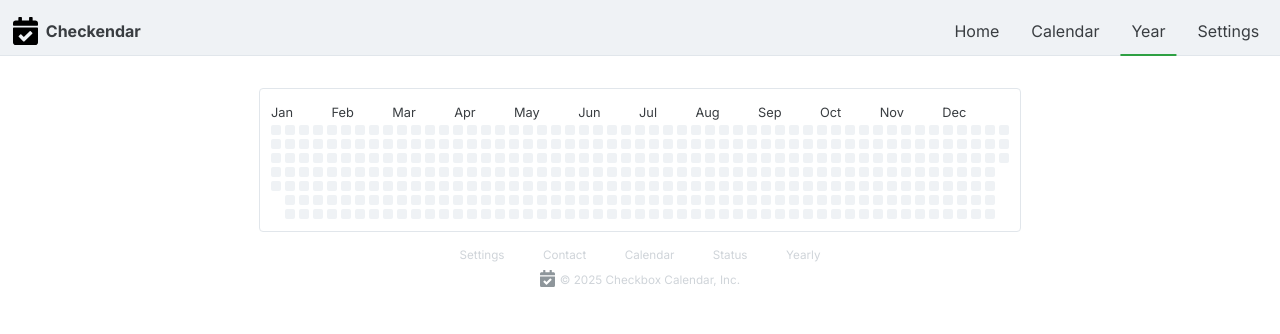
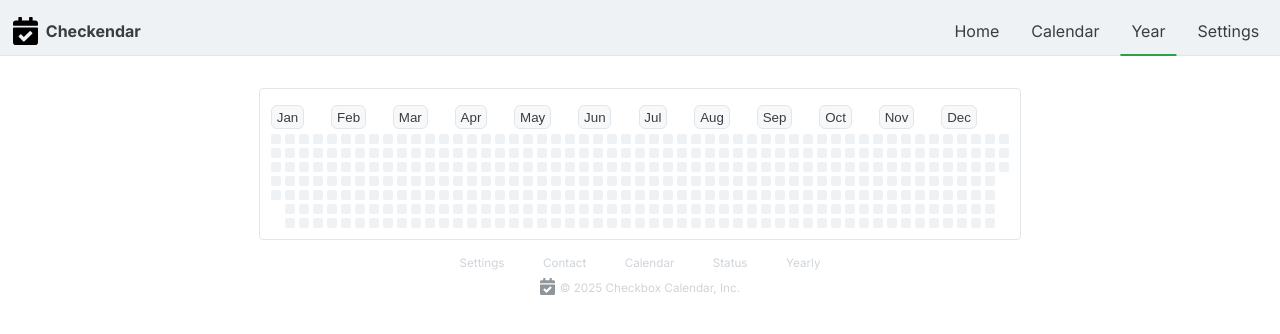
Before and after one commit to DavidAkerlind/vite-react-test-repo, a React (Vite) app: page /#/yearly-view in a window 1280 px wide. Shown: the top 334 px of the page. Built offline with nearby package versions, Linux system fonts and the light colour scheme.

Commit message:
Refactor MonthHeader to use Button component for month selection; adjust CSS for improved layout and styling

```diff
--- a/src/components/MonthHeader.jsx
+++ b/src/components/MonthHeader.jsx
@@ -1,4 +1,5 @@
 import React from 'react';
+import Button from './Button';
 
 // Lista med månadsförkortningar
 const monthAbbreviations = [
@@ -20,12 +21,11 @@ const MonthHeader = ({ setCurrentMonth }) => {
 	return (
 		<div className="month-header">
 			{monthAbbreviations.map((month, index) => (
-				<div
+				<Button
+					text={month}
 					onClick={() => setCurrentMonth(index)}
 					key={index}
-					className="month-label">
-					{month}
-				</div>
+					className="month-label"></Button>
 			))}
 		</div>
 	);
--- a/src/index.css
+++ b/src/index.css
@@ -262,15 +262,14 @@ footer {
 	max-width: 800px;
 	padding: 5px 0;
 	font-size: 0.8rem;
-	gap: 2.4rem;
+	gap: 1.7rem;
 }
 
-.month-label {
-	cursor: pointer;
+.month-header button {
+	padding: 0.2rem 0.3rem;
 }
 
-.month-label:active {
-	cursor: pointer;
+.month-header button:active {
 	opacity: 0.8;
 }
 
@@ -562,7 +561,7 @@ footer img {
 	}
 
 	.month-header {
-		gap: 3rem;
+		gap: 1.4rem;
 	}
 
 	.yearly-day {
```
